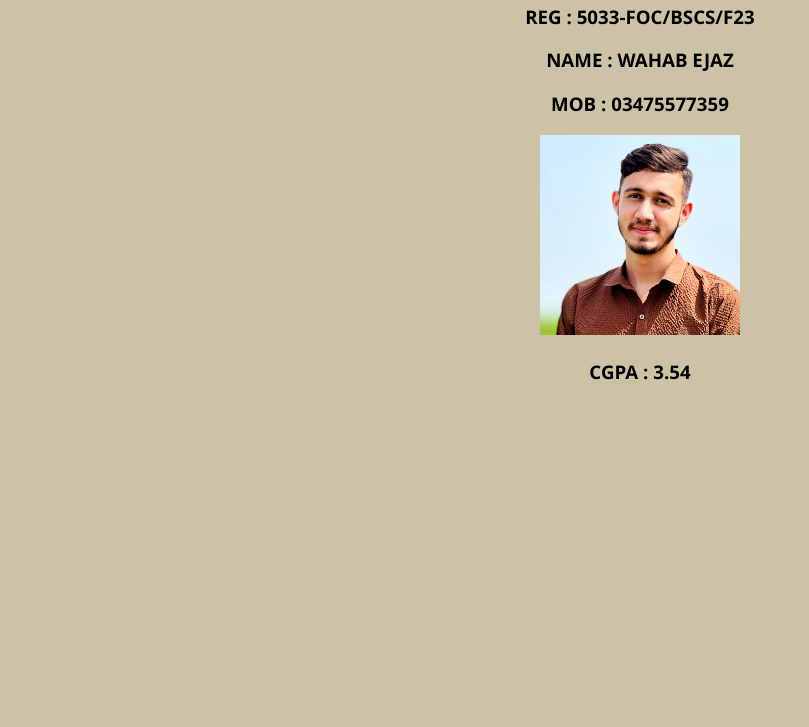
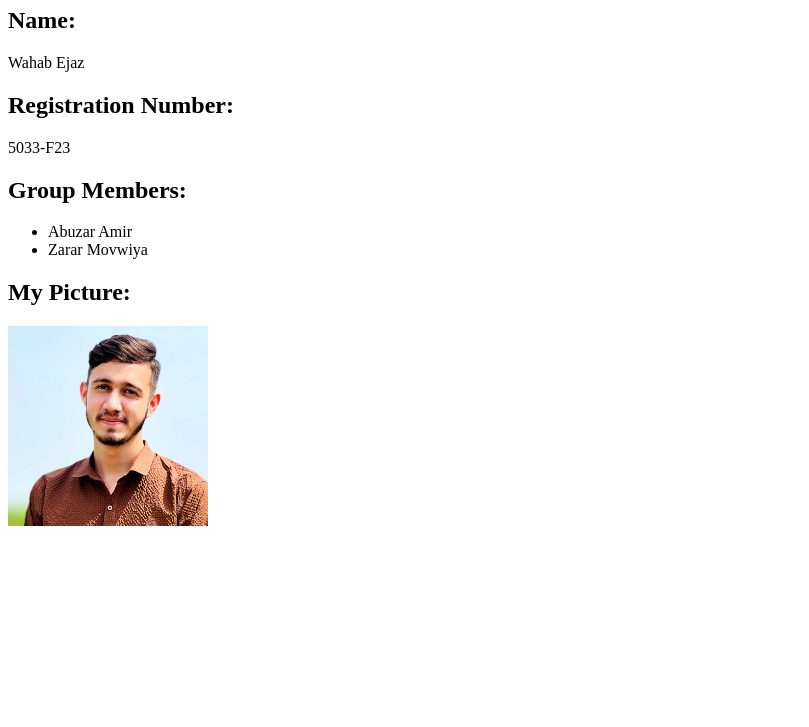
Before and after one commit to InnovativeWahab/My-Personal-Info, a plain HTML site: page index.html in a window 1280 px wide. Shown: the part 73-800 px from the top of the page, without its empty margins (0-809 px from the left). Drawn offline with Linux system fonts and the light colour scheme.

Commit message:
Revise index.html for personal profile page
Updated the profile page layout and content.

```diff
--- a/index.html
+++ b/index.html
@@ -1,23 +1,26 @@
 <!DOCTYPE html>
 <html>
-    <head>
-        <title>Wahab Ejaz | Profile</title>
-        <style>
-        body{
-            text-align: center;
-            justify-content: center;
-            background-color: #ccc2a6;
-            padding-top: 50px;
-            font-family: 'Segoe UI', Roboto, Helvetica, Arial, sans-serif;
-        }
-        </style>
-    </head>
-    <body>
-        <h3>REG  : 5033-FOC/BSCS/F23</h3>
-        <h3>NAME : WAHAB EJAZ       </h3>
-        <h3>MOB  : 03475577359      </h3>
-        <img src="myPhoto.jpg" alt="myPhoto" width="200" length="200 ">
-        <h3>CGPA : 3.54             </h3>
-    </body>
+<head>
+    <title>My Personal Page</title>
+</head>
+<body>
 
+    <h1>My Personal Web Page</h1>
+
+    <h2>Name:</h2>
+    <p>Wahab Ejaz</p>
+
+    <h2>Registration Number:</h2>
+    <p>5033-F23</p>
+
+    <h2>Group Members:</h2>
+    <ul>
+        <li>Abuzar Amir</li>
+        <li>Zarar Movwiya</li>
+    </ul>
+
+    <h2>My Picture:</h2>
+    <img src="myPhoto.jpg" width="200">
+
+</body>
 </html>
```
